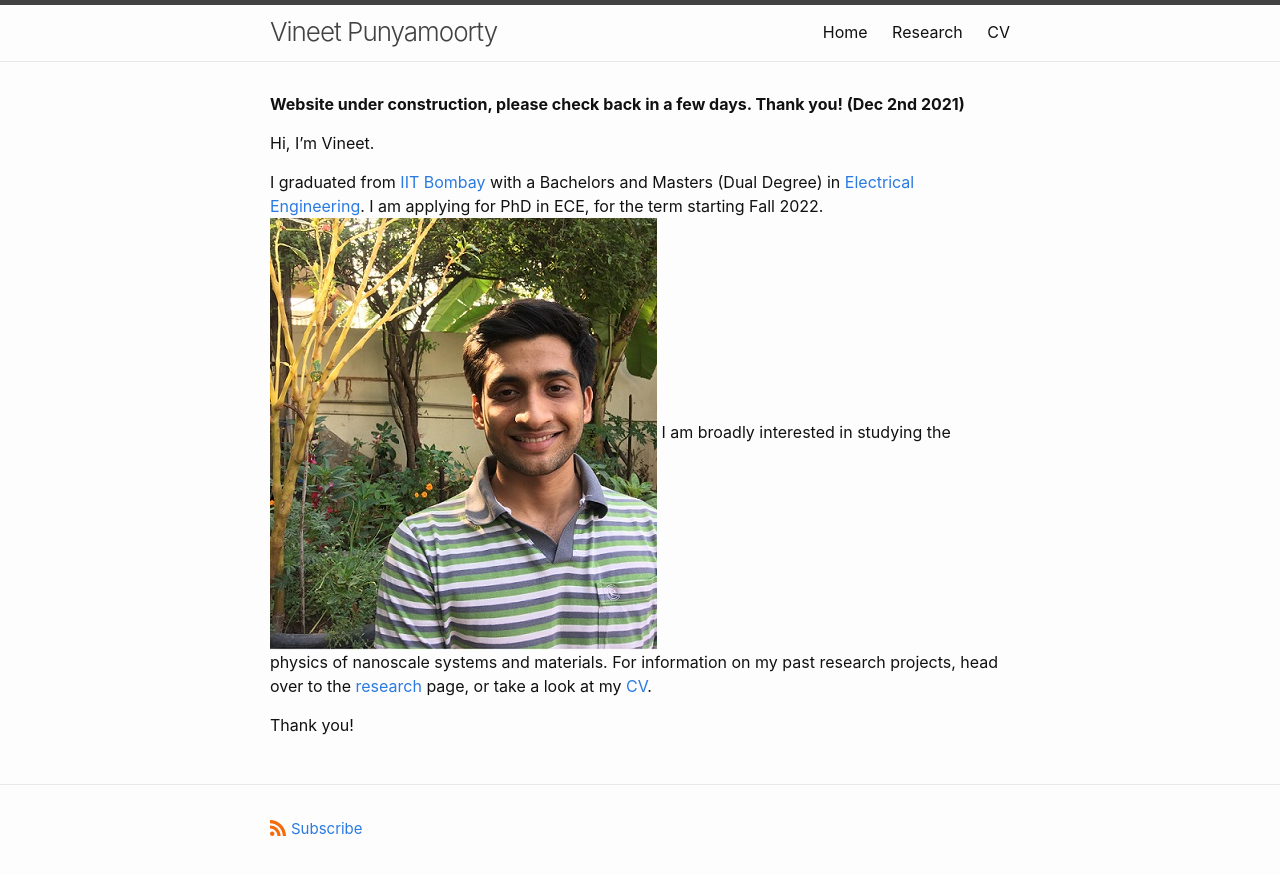
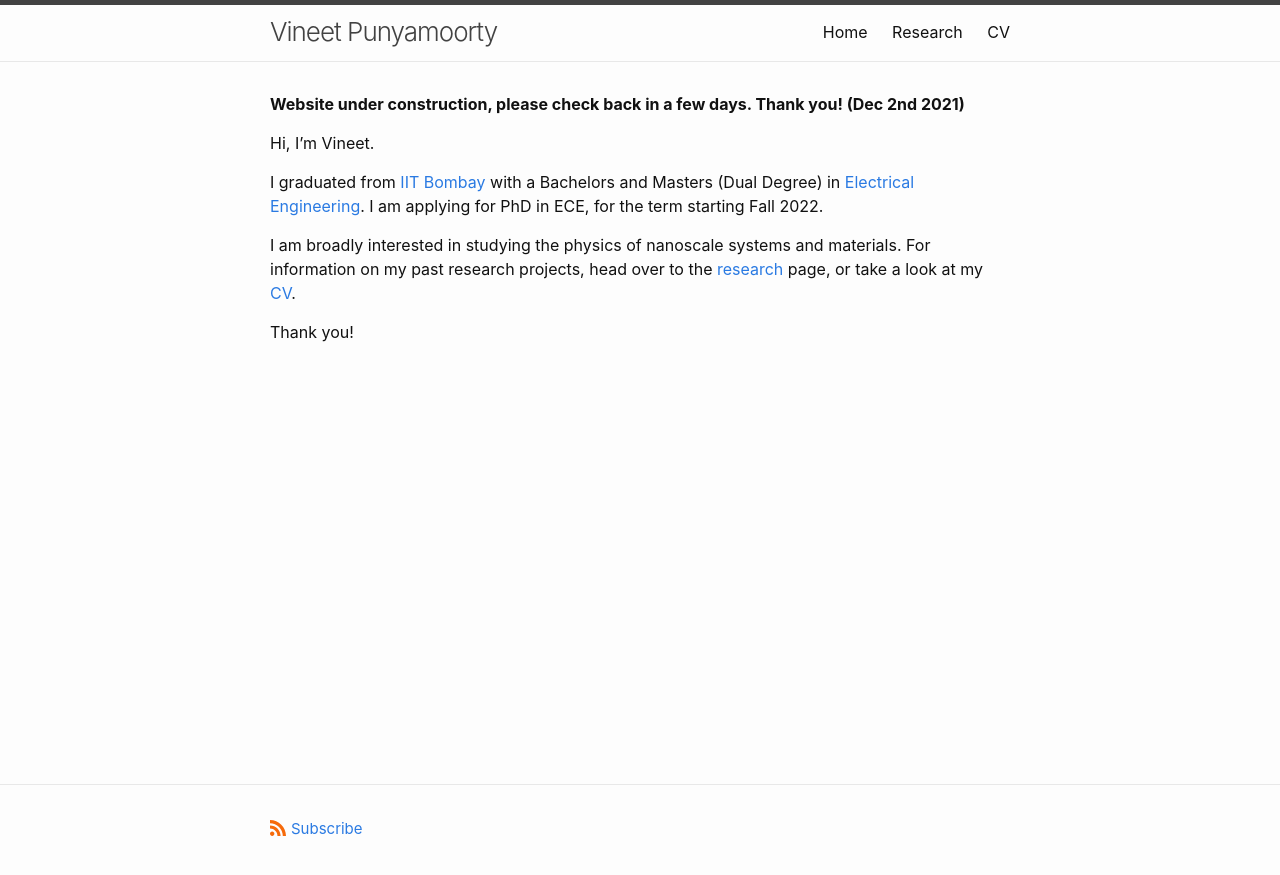
Before and after one commit to vineetpmoorty/vineetpmoorty.github.io, a Jekyll site: the page built from index.md, in a window 1280 px wide. Shown: the top 875 px of the page. Built offline with Jekyll 4.4.1, drawn with Linux system fonts in a browser that asks for light colours.

Commit message:
remove DP

```diff
--- a/index.md
+++ b/index.md
@@ -10,7 +10,7 @@ order: 1
 Hi, I'm Vineet.
 
 I graduated from [IIT Bombay](https://www.iitb.ac.in) with a Bachelors and Masters (Dual Degree) in [Electrical Engineering](https://www.ee.iitb.ac.in). I am applying for PhD in ECE, for the term starting Fall 2022.
-![Vineet's photo](/imgs/VineetDP.jpg)
+
 I am broadly interested in studying the physics of nanoscale systems and materials. For information on my past research projects, head over to the [research](/research/) page, or take a look at my [CV](/CV/).
 
 Thank you!
```
